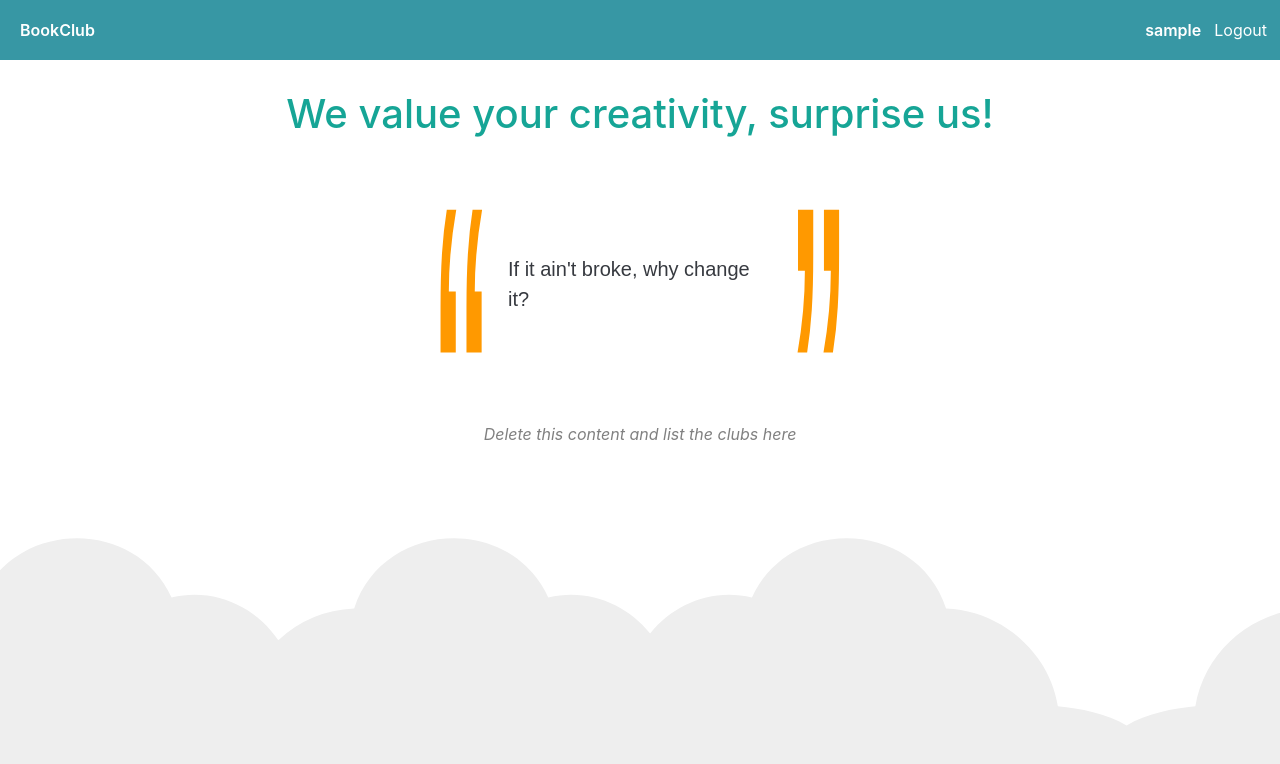
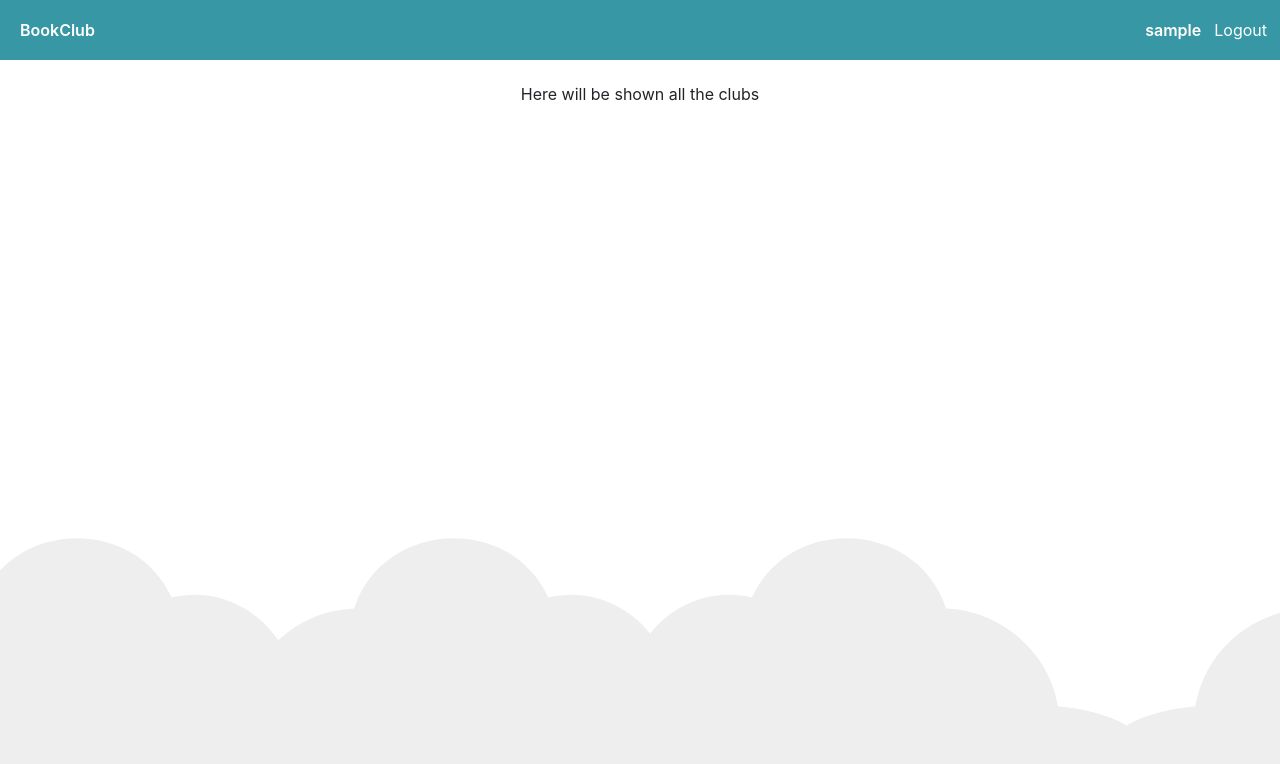
Before and after one commit to Diecitrece/enterpiseCodingTest_AAR_1, an Angular app in the folder client/: page / in a window 1280 px wide. Shown: the top 764 px of the page. Built offline with nearby package versions, Linux system fonts and the light colour scheme; sample sign-in values are in the browser's storage.

Commit message:
feat: first client commit

```diff
--- a/client/src/app/home/home.component.html
+++ b/client/src/app/home/home.component.html
@@ -7,15 +7,9 @@
 
 <div class="content" role="main">
 
-    <h1>We value your creativity, surprise us!</h1>
-
-    <div class="blockquote-wrapper">
-      <div class="blockquote">
-        <p>If it ain't broke, why change it?</p>
-      </div>
+    <div class="clubs">
+      <p>Here will be shown all the clubs</p>
     </div>
-
-    <i style="color: grey">Delete this content and list the clubs here</i>
 
     <svg id="clouds" alt="Gray Clouds Background" xmlns="http://www.w3.org/2000/svg" width="2611.084" height="485.677" viewBox="0 0 2611.084 485.677">
       <path id="Path_39" data-name="Path 39" d="M2379.709,863.793c10-93-77-171-168-149-52-114-225-105-264,15-75,3-140,59-152,133-30,2.83-66.725,9.829-93.5,26.25-26.771-16.421-63.5-23.42-93.5-26.25-12-74-77-130-152-133-39-120-212-129-264-15-54.084-13.075-106.753,9.173-138.488,48.9-31.734-39.726-84.4-61.974-138.487-48.9-52-114-225-105-264,15a162.027,162.027,0,0,0-103.147,43.044c-30.633-45.365-87.1-72.091-145.206-58.044-52-114-225-105-264,15-75,3-140,59-152,133-53,5-127,23-130,83-2,42,35,72,70,86,49,20,106,18,157,5a165.625,165.625,0,0,0,120,0c47,94,178,113,251,33,61.112,8.015,113.854-5.72,150.492-29.764a165.62,165.62,0,0,0,110.861-3.236c47,94,178,113,251,33,31.385,4.116,60.563,2.495,86.487-3.311,25.924,5.806,55.1,7.427,86.488,3.311,73,80,204,61,251-33a165.625,165.625,0,0,0,120,0c51,13,108,15,157-5a147.188,147.188,0,0,0,33.5-18.694,147.217,147.217,0,0,0,33.5,18.694c49,20,106,18,157,5a165.625,165.625,0,0,0,120,0c47,94,178,113,251,33C2446.709,1093.793,2554.709,922.793,2379.709,863.793Z" transform="translate(142.69 -634.312)" fill="#eee"/>
```
Also changed, not shown: client/package.json (+11 -11 lines), client/src/app/home/home.component.ts (indentation only), 1 other file (tests, documents, lock files or other folders).
